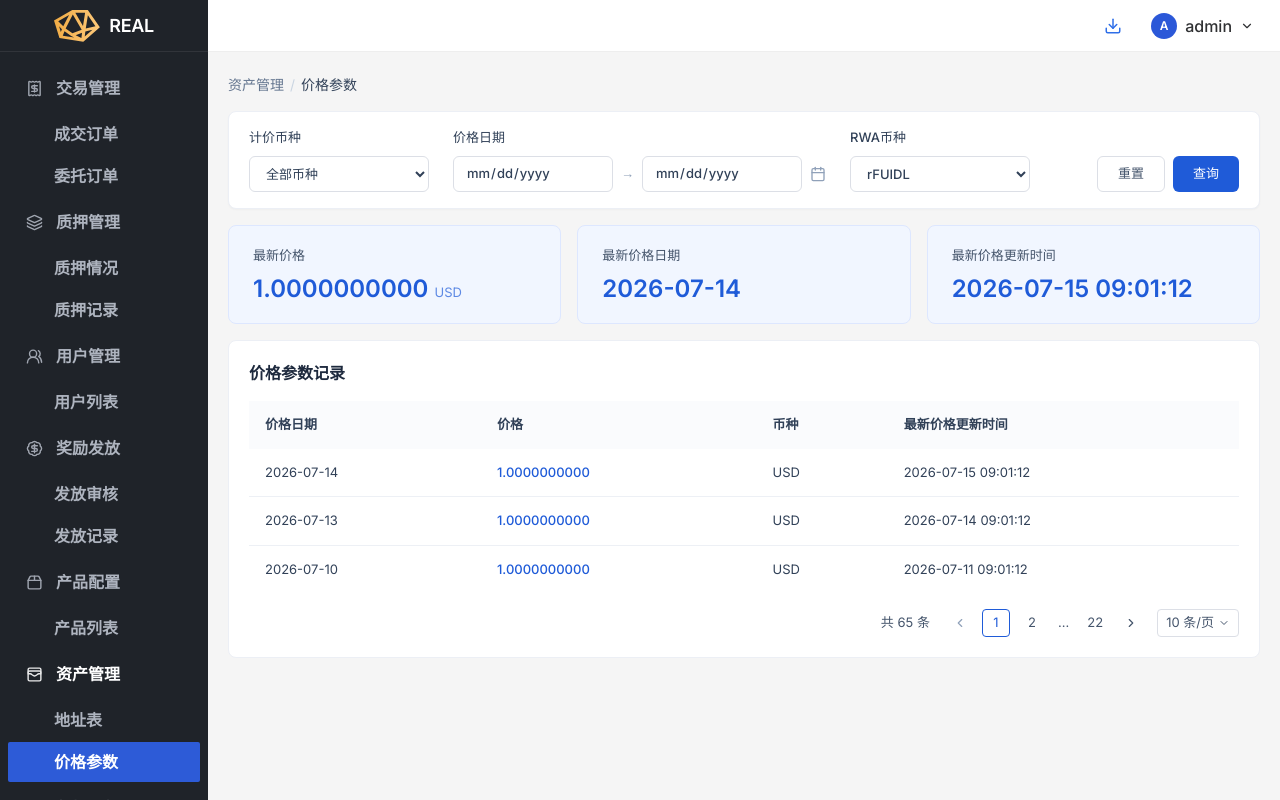
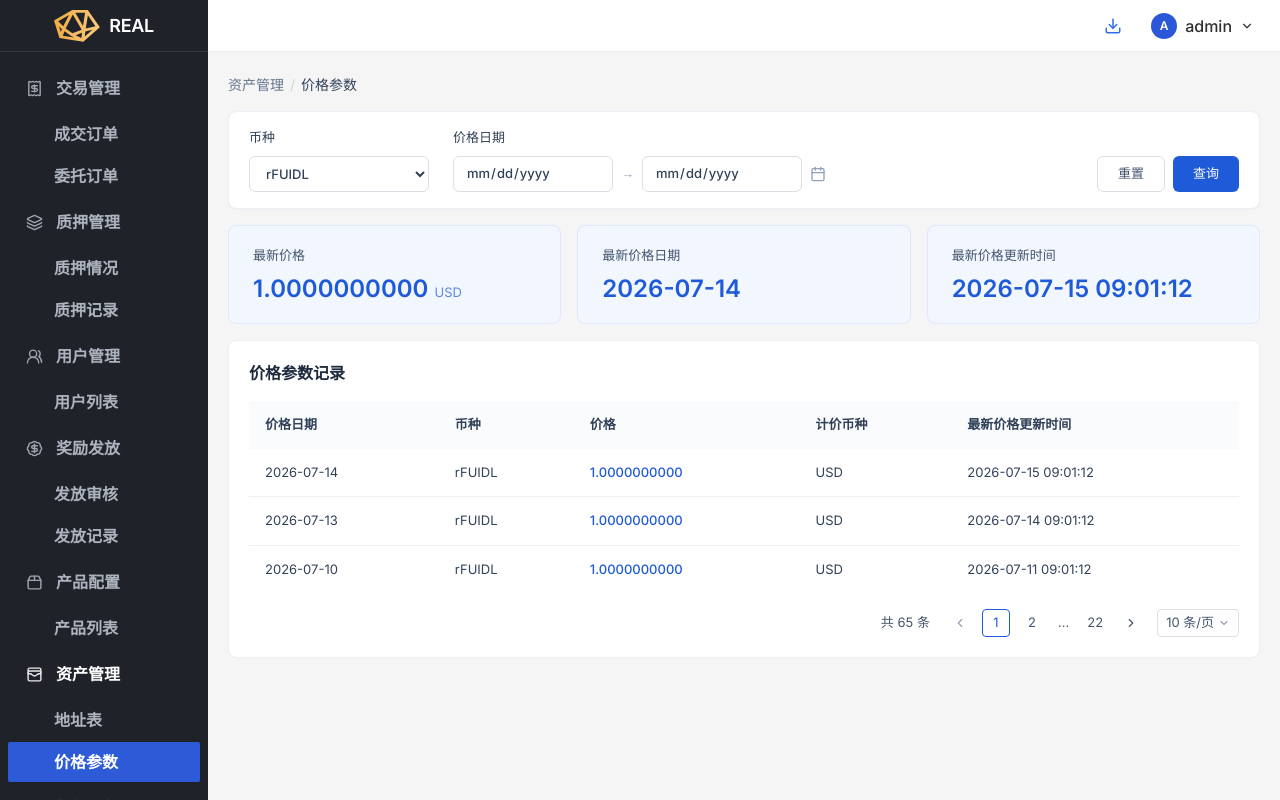
Before and after one commit to jiangnan0622/demo, a Next.js app: page /backEnd/assetManagement/priceParameter in a window 1280 px wide. Built offline with nearby package versions, Linux system fonts and the light colour scheme.

Commit message:
refactor: clarify price parameter asset fields

```diff
--- a/src/projects/market-making-demo/components/price-parameter-page.tsx
+++ b/src/projects/market-making-demo/components/price-parameter-page.tsx
@@ -12,7 +12,6 @@ import {
 const inputClassName = "h-9 rounded-[6px] border border-[#dcdfe6] bg-white px-3 text-[13px] text-slate-700 outline-none focus:border-[#1f5bd8]";
 
 export function PriceParameterPage() {
-  const [currency, setCurrency] = useState("全部币种");
   const [startDate, setStartDate] = useState("");
   const [endDate, setEndDate] = useState("");
   const [assetSymbol, setAssetSymbol] = useState("rFUIDL");
@@ -20,20 +19,18 @@ export function PriceParameterPage() {
   const filteredRecords = useMemo(
     () =>
       priceParameterRecords.filter((record) => {
-        const matchedCurrency = currency === "全部币种" || record.currency === currency;
         const matchedStart = !startDate || record.priceDate >= startDate;
         const matchedEnd = !endDate || record.priceDate <= endDate;
         const matchedAsset = record.assetSymbol === assetSymbol;
 
-        return matchedCurrency && matchedStart && matchedEnd && matchedAsset;
+        return matchedStart && matchedEnd && matchedAsset;
       }),
-    [assetSymbol, currency, endDate, startDate]
+    [assetSymbol, endDate, startDate]
   );
 
   const latestRecord = filteredRecords[0] ?? priceParameterSummary;
 
   const resetFilters = () => {
-    setCurrency("全部币种");
     setStartDate("");
     setEndDate("");
     setAssetSymbol("rFUIDL");
@@ -44,10 +41,9 @@ export function PriceParameterPage() {
       <section className="rounded-[8px] border border-[#eceff5] bg-white px-5 py-4 shadow-[0_1px_2px_rgba(15,23,42,0.03)]">
         <div className="flex flex-wrap items-end gap-x-6 gap-y-3">
           <label className="flex flex-col gap-2 text-[13px] font-medium text-slate-700">
-            <span>计价币种</span>
-            <select value={currency} onChange={(event) => setCurrency(event.target.value)} className={`${inputClassName} w-[180px]`}>
-              <option>全部币种</option>
-              <option>USD</option>
+            <span>币种</span>
+            <select value={assetSymbol} onChange={(event) => setAssetSymbol(event.target.value)} className={`${inputClassName} w-[180px]`}>
+              <option>rFUIDL</option>
             </select>
           </label>
           <label className="flex flex-col gap-2 text-[13px] font-medium text-slate-700">
@@ -58,12 +54,6 @@ export function PriceParameterPage() {
               <input type="date" value={endDate} onChange={(event) => setEndDate(event.target.value)} className={`${inputClassName} w-[160px]`} />
               <Calendar className="size-4 text-slate-400" />
             </span>
-          </label>
-          <label className="flex flex-col gap-2 text-[13px] font-medium text-slate-700">
-            <span>RWA币种</span>
-            <select value={assetSymbol} onChange={(event) => setAssetSymbol(event.target.value)} className={`${inputClassName} w-[180px]`}>
-              <option>rFUIDL</option>
-            </select>
           </label>
           <div className="ml-auto flex items-center gap-2">
             <button type="button" onClick={resetFilters} className="h-9 rounded-[6px] border border-[#dcdfe6] bg-white px-5 text-[13px] text-slate-600 hover:bg-slate-50">
@@ -103,6 +93,7 @@ export function PriceParameterPage() {
               {filteredRecords.map((record) => (
                 <tr key={`${record.assetSymbol}-${record.priceDate}-${record.currency}`} className="border-b border-[#edf0f5] text-slate-700 last:border-b-0">
                   <td className="px-4 py-3.5">{record.priceDate}</td>
+                  <td className="px-4 py-3.5">{record.assetSymbol}</td>
                   <td className="px-4 py-3.5 font-medium text-[#1f5bd8]">{record.price}</td>
                   <td className="px-4 py-3.5">{record.currency}</td>
                   <td className="px-4 py-3.5">{record.latestPriceUpdateTime}</td>
--- a/src/projects/market-making-demo/data/price-parameter-prototype.ts
+++ b/src/projects/market-making-demo/data/price-parameter-prototype.ts
@@ -6,7 +6,7 @@ export type PriceParameterRecord = {
   latestPriceUpdateTime: string;
 };
 
-export const priceParameterColumns = ["价格日期", "价格", "币种", "最新价格更新时间"] as const;
+export const priceParameterColumns = ["价格日期", "币种", "价格", "计价币种", "最新价格更新时间"] as const;
 
 export const priceParameterSummary = {
   latestPrice: "1.0000000000",
```
Also changed, not shown: 1 other file (tests, documents, lock files or other folders).
